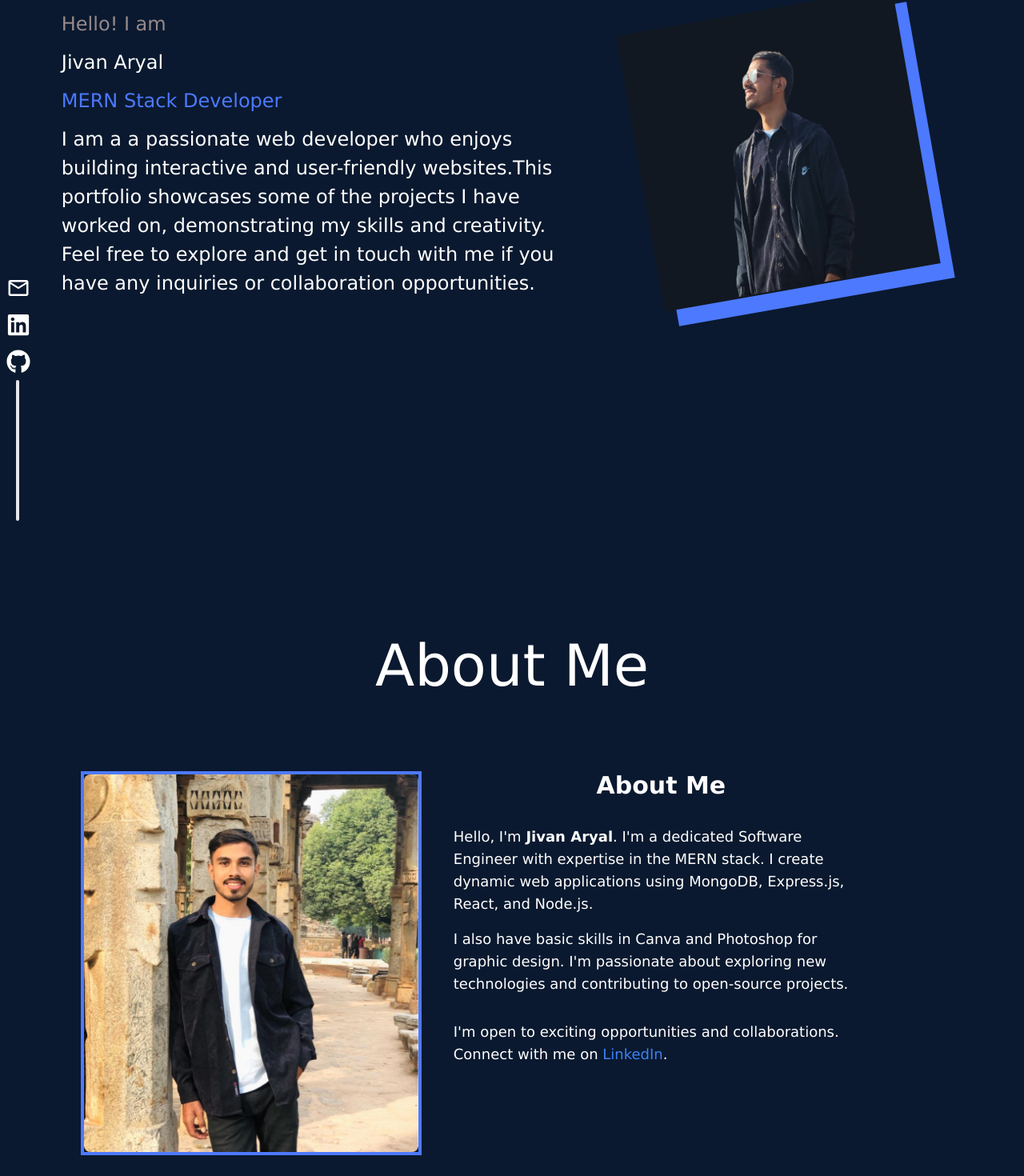
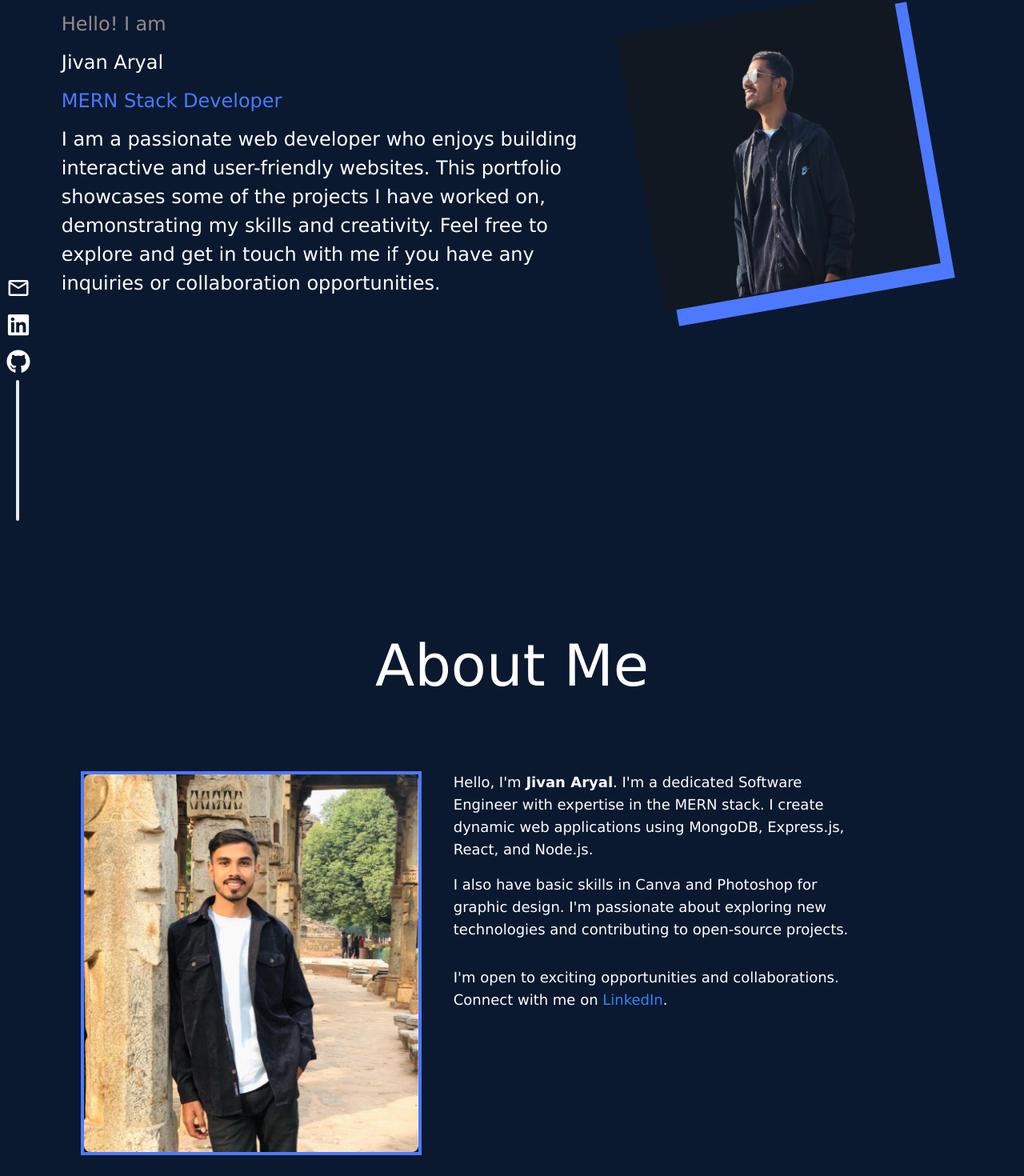
Before and after one commit to jivanaryal/profile, a React (Vite) app: page / in a window 1280 px wide. Shown: the part 147-1617 px from the top of the page at 80% size. Built offline with nearby package versions, Linux system fonts and the light colour scheme.

Commit message:
new animation

```diff
--- a/package.json
+++ b/package.json
@@ -14,6 +14,7 @@
     "react": "^18.2.0",
     "react-dom": "^18.2.0",
     "react-icons": "^5.2.1",
+    "react-intersection-observer": "^9.10.3",
     "react-router-dom": "^6.23.1"
   },
   "devDependencies": {
--- a/src/components/Pages/About.jsx
+++ b/src/components/Pages/About.jsx
@@ -1,20 +1,66 @@
+import React from "react";
+import { motion } from "framer-motion";
+import { useInView } from "react-intersection-observer";
 import myPhoto from "../../assets/images/jivan.jpg"; // Replace with the actual path to your photo
 
 const About = () => {
+  const containerVariants = {
+    hidden: { opacity: 0, y: 50 },
+    visible: {
+      opacity: 1,
+      y: 0,
+      transition: {
+        duration: 0.9,
+        delay: 0.4,
+        staggerChildren: 0.2,
+      },
+    },
+  };
+
+  const itemVariants = {
+    hidden: { opacity: 0, y: 20 },
+    visible: {
+      opacity: 1,
+      y: 0,
+      transition: { duration: 0.4 },
+    },
+  };
+
+  const { ref: sectionRef, inView: sectionInView } = useInView({
+    triggerOnce: true,
+    threshold: 0.1,
+  });
+
   return (
-    <section className="min-h-screen text-white md:my-16 my-4">
-      <h1 className=" text-center md:text-7xl text-5xl">About Me</h1>
-      <div className="  px-6">
-        <div className="md:grid md:grid-cols-12 gap-10 md:pt-24  pt-10">
-          <div className="border-mainColor border-4 w-fit md:ml-0 ml-1 md:col-span-5 col-span-full  md:max-h-[500px] overflow-hidden max-h-[300px]   mb-6">
+    <motion.section
+      className="min-h-screen text-white md:my-16 my-4"
+      initial="hidden"
+      animate={sectionInView ? "visible" : "hidden"}
+      variants={containerVariants}
+      ref={sectionRef}
+    >
+      <motion.h1
+        className="text-center md:text-7xl text-5xl"
+        variants={itemVariants}
+      >
+        About Me
+      </motion.h1>
+      <div className="px-6">
+        <div className="md:grid md:grid-cols-12 gap-10 md:pt-24 pt-10">
+          <motion.div
+            className="border-mainColor border-4 w-fit md:ml-0 ml-1 md:col-span-5 col-span-full md:max-h-[500px] overflow-hidden max-h-[300px] mb-6"
+            variants={itemVariants}
+          >
             <img
               src={myPhoto}
               alt="Jivan Aryal"
-              className="rounded-lg  h-full w-full transform transition-transform duration-500 hover:scale-105"
+              className="rounded-lg h-full w-full transform transition-transform duration-500 hover:scale-105"
             />
-          </div>
-          <div className=" flex flex-col  gap-4 md:col-span-6 col-span-full  md:text-[1.5rem] text-[1rem]">
-            <h2 className="text-3xl font-bold mb-4 text-center">About Me</h2>
+          </motion.div>
+          <motion.div
+            className="flex flex-col gap-4 md:col-span-6 col-span-full md:text-[1.5rem] text-[1rem]"
+            variants={itemVariants}
+          >
             <p className="justify-start md:text-lg text-base mb-0">
               Hello, I'm <span className="font-semibold">Jivan Aryal</span>. I'm
               a dedicated Software Engineer with expertise in the MERN stack. I
@@ -37,10 +83,10 @@ const About = () => {
               </a>
               .
             </p>
-          </div>
+          </motion.div>
         </div>
       </div>
-    </section>
+    </motion.section>
   );
 };
 
--- a/src/components/Pages/ProfileIntro.jsx
+++ b/src/components/Pages/ProfileIntro.jsx
@@ -1,24 +1,43 @@
+import React from "react";
+import { motion } from "framer-motion";
 import Rhombus from "../design/Rhombus";
 
 const ProfileIntro = () => {
+  const containerVariants = {
+    hidden: { opacity: 0, y: 50 },
+    visible: {
+      opacity: 1,
+      y: 0,
+      transition: {
+        duration: 1,
+        delay: 0.5,
+      },
+    },
+  };
+
   return (
-    <div className="md:grid  md:grid-cols-12 min-h-screen md:pt-20 pt-10 md:text-[1.5rem] text-[1rem] md:gap-4 gap-10">
-      <div className="col-span-7  flex flex-col gap-3">
+    <motion.div
+      className="md:grid md:grid-cols-12 min-h-screen md:pt-20 pt-10 md:text-[1.5rem] text-[1rem] md:gap-4 gap-10"
+      variants={containerVariants}
+      initial="hidden"
+      animate="visible"
+    >
+      <motion.div className="col-span-7  flex flex-col gap-3">
         <p className="text-[#a19292ee]">Hello! I am</p>
         <h1>Jivan Aryal</h1>
         <h1 className="text-mainColor">MERN Stack Developer</h1>
         <p>
-          I am a a passionate web developer who enjoys building interactive and
-          user-friendly websites.This portfolio showcases some of the projects I
-          have worked on, demonstrating my skills and creativity. Feel free to
+          I am a passionate web developer who enjoys building interactive and
+          user-friendly websites. This portfolio showcases some of the projects
+          I have worked on, demonstrating my skills and creativity. Feel free to
           explore and get in touch with me if you have any inquiries or
           collaboration opportunities.
         </p>
-      </div>
-      <div className=" md:col-span-5  mx-auto md:mt-0 md:my-20 my-10">
+      </motion.div>
+      <motion.div className="md:col-span-5  mx-auto md:mt-0 md:my-20 my-10">
         <Rhombus />
-      </div>
-    </div>
+      </motion.div>
+    </motion.div>
   );
 };
 
--- a/src/components/Pages/Projects.jsx
+++ b/src/components/Pages/Projects.jsx
@@ -1,12 +1,13 @@
+import React from "react";
+import { RiLiveLine } from "react-icons/ri";
+import { FaGithub } from "react-icons/fa6";
+import { motion } from "framer-motion";
 import amazon from "../../assets/images/amazon.png";
 import colorib from "../../assets/images/colorib.png";
 import hubit from "../../assets/images/hubit.png";
 import portfolio from "../../assets/images/oldport.png";
 import employeeManagement from "../../assets/images/cms.jpeg";
 import employeeDashboard from "../../assets/images/ems.jpeg";
-import { RiLiveLine } from "react-icons/ri";
-import { FaGithub } from "react-icons/fa6";
-// import { Link } from "react-router-dom";
 
 const Projects = () => {
   const ProjectData = [
@@ -80,16 +81,27 @@ const Projects = () => {
       gitpath: "https://github.com/jivanaryal/portfolio",
     },
   ];
+
+  const cardVariants = {
+    hidden: { opacity: 0, y: 50 },
+    visible: { opacity: 1, y: 0, transition: { duration: 0.2, delay: 0.05 } }, // faster animation
+  };
+
   return (
-    <div className="min-h-screen pt-20 ">
+    <div className="min-h-screen pt-20">
       <div>
         <h1 className="md:text-7xl text-5xl text-center">Projects</h1>
         <div className="flex flex-col md:gap-14 gap-4">
           {ProjectData.map((val, i) => {
             return (
-              <div
+              <motion.div
                 key={i}
                 className="md:grid  md:grid-cols-12 md:gap-10 gap-4 pt-24"
+                custom={i}
+                initial="hidden"
+                whileInView="visible"
+                viewport={{ once: true }}
+                variants={cardVariants}
               >
                 <div className="left-image md:col-span-6 col-span-full w-full bg-red-500 max-h-[300px] md:mb-2 mb-6 ">
                   <img src={val.image} alt="" className="h-full w-full" />
@@ -135,7 +147,7 @@ const Projects = () => {
                     </a>
                   </div>
                 </div>
-              </div>
+              </motion.div>
             );
           })}
         </div>
--- a/src/components/Pages/Skills.jsx
+++ b/src/components/Pages/Skills.jsx
@@ -1,94 +1,102 @@
+import React from "react";
+import { motion } from "framer-motion";
+import { useInView } from "react-intersection-observer";
+
 const FrontendData = [
-  {
-    name: "HTML",
-  },
-  {
-    name: "CSS",
-  },
-  {
-    name: "JavaScript",
-  },
-  {
-    name: "TypeScript",
-  },
-  {
-    name: "React",
-  },
-  {
-    name: "NextJs",
-  },
+  { name: "HTML" },
+  { name: "CSS" },
+  { name: "JavaScript" },
+  { name: "TypeScript" },
+  { name: "React" },
+  { name: "NextJs" },
 ];
 
 const backendData = [
-  {
-    name: "Node.js",
-  },
-  {
-    name: "Express.js",
-  },
-  {
-    name: "MongoDB",
-  },
-  {
-    name: "MYSQL",
-  },
+  { name: "Node.js" },
+  { name: "Express.js" },
+  { name: "MongoDB" },
+  { name: "MYSQL" },
 ];
 
 const Miscellaneous = [
-  {
-    name: "git",
-  },
-  {
-    name: "office packages",
-  },
-  {
-    name: "Canva",
-  },
-  {
-    name: "Basic Video Editing",
-  },
+  { name: "git" },
+  { name: "office packages" },
+  { name: "Canva" },
+  { name: "Basic Video Editing" },
 ];
 
+const itemVariants = {
+  hidden: { opacity: 0, x: -50 },
+  visible: { opacity: 1, x: 0, transition: { duration: 1 } },
+};
+
 const Skills = () => {
+  const { ref: frontendRef, inView: frontendInView } = useInView({
+    triggerOnce: true,
+    threshold: 0.1,
+  });
+
+  const { ref: backendRef, inView: backendInView } = useInView({
+    triggerOnce: true,
+    threshold: 0.1,
+  });
+
+  const { ref: miscRef, inView: miscInView } = useInView({
+    triggerOnce: true,
+    threshold: 0.1,
+  });
+
   return (
     <div className="min-h-screen md:py-52 py-36">
       <div>
         <h1 className="md:text-7xl text-5xl text-center">Skills</h1>
         <div className="flex flex-col flex-nowrap gap-10 pt-10">
-          <div className="flex flex-col gap-3">
+          <div className="flex flex-col gap-3" ref={frontendRef}>
             <h1 className="md:text-4xl text-3xl">FrontEnd</h1>
-            <div className="flex  flex-wrap gap-4">
-              {FrontendData.map((val, i) => {
-                return (
-                  <div key={i} className="skill-button">
-                    {val.name}
-                  </div>
-                );
-              })}
+            <div className="flex flex-wrap gap-4">
+              {FrontendData.map((val, i) => (
+                <motion.div
+                  key={i}
+                  className="skill-button"
+                  initial="hidden"
+                  animate={frontendInView ? "visible" : "hidden"}
+                  variants={itemVariants}
+                >
+                  {val.name}
+                </motion.div>
+              ))}
             </div>
           </div>
-          <div className="flex flex-col flex-nowrap gap-4">
+          <div className="flex flex-col flex-nowrap gap-4" ref={backendRef}>
             <h1 className="md:text-4xl text-3xl">Backend and Database</h1>
             <div className="flex flex-wrap gap-4">
-              {backendData.map((val, i) => {
-                return (
-                  <div key={i} className="flex skill-button">
-                    {val.name}
-                  </div>
-                );
-              })}
+              {backendData.map((val, i) => (
+                <motion.div
+                  key={i}
+                  className="flex skill-button"
+                  initial="hidden"
+                  animate={backendInView ? "visible" : "hidden"}
+                  variants={itemVariants}
+                >
+                  {val.name}
+                </motion.div>
+              ))}
             </div>
           </div>
-          <div className="flex flex-col gap-4">
+          <div className="flex flex-col gap-4" ref={miscRef}>
             <h1 className="md:text-4xl text-3xl">Miscellaneous</h1>
             <div className="flex flex-wrap gap-4">
-              {Miscellaneous.map((val, i) => {
-                return (
-                  <div key={i} className="skill-button">
-                    {val.name}
-                  </div>
-                );
-              })}
+              {Miscellaneous.map((val, i) => (
+                <motion.div
+                  key={i}
+                  className="skill-button"
+                  initial="hidden"
+                  animate={miscInView ? "visible" : "hidden"}
+                  variants={itemVariants}
+                >
+                  {val.name}
+                </motion.div>
+              ))}
             </div>
           </div>
         </div>
--- a/src/components/Pages/WantTo.jsx
+++ b/src/components/Pages/WantTo.jsx
@@ -1,20 +1,23 @@
+import React from "react";
 import { AiFillLinkedin, AiOutlineTwitter } from "react-icons/ai";
 import { FaFacebook, FaGithub } from "react-icons/fa6";
 import { Link } from "react-router-dom";
+import { motion } from "framer-motion";
+import { useInView } from "react-intersection-observer";
 
 const ContactDetails = [
   {
-    title: " Offer job Opportunity ?",
+    title: "Offer job Opportunity?",
     description:
-      " I am open to discussing potential job opportunities or collaborations. With experience in web development and software engineering, I am interested in roles that allow me to work on exciting and challenging projects. If you have a project or role in mind, feel free to reach out and let's discuss!",
+      "I am open to discussing potential job opportunities or collaborations. With experience in web development and software engineering, I am interested in roles that allow me to work on exciting and challenging projects. If you have a project or role in mind, feel free to reach out and let's discuss!",
   },
   {
-    title: " Connect ?",
+    title: "Connect?",
     description:
-      " Networking is key in the tech industry, and I'm always looking to meet new people and expand my professional circle. Whether you're a fellow developer, designer, or entrepreneur, I'd love to chat and learn more about your work. Let's grab a virtual coffee and see where the conversation takes us!",
+      "Networking is key in the tech industry, and I'm always looking to meet new people and expand my professional circle. Whether you're a fellow developer, designer, or entrepreneur, I'd love to chat and learn more about your work. Let's grab a virtual coffee and see where the conversation takes us!",
   },
   {
-    title: " Build Something ?",
+    title: "Build Something?",
     description:
       "I have a passion for developing innovative web applications that solve complex problems. Whether it's building a custom e-commerce platform or a cutting-edge web app, I'm always ready for a new challenge. Let's create something amazing together!",
   },
@@ -39,39 +42,82 @@ const logos = [
   },
 ];
 
+const containerVariants = {
+  hidden: { opacity: 0 },
+  visible: {
+    opacity: 1,
+    transition: {
+      staggerChildren: 0.3,
+    },
+  },
+};
+
+const itemVariants = {
+  hidden: { opacity: 0, x: -50 },
+  visible: { opacity: 1, x: 0, transition: { duration: 0.5 } },
+};
+
+const iconVariants = {
+  hidden: { opacity: 0, scale: 0 },
+  visible: { opacity: 1, scale: 1, transition: { duration: 0.5 } },
+};
+
 const WantTo = () => {
+  const { ref: containerRef, inView: containerInView } = useInView({
+    triggerOnce: true,
+    threshold: 0.1,
+  });
+
+  const { ref: iconsRef, inView: iconsInView } = useInView({
+    triggerOnce: true,
+    threshold: 0.1,
+  });
+
   return (
     <div className="min-h-screen">
       <div>
         <h1 className="md:text-7xl text-5xl text-center">Wants To</h1>
 
-        <div className="grid lg:grid-cols-3 md:grid-cols-2 grid-cols-1  md:gap-10 gap-8 md:pt-20 pt-10">
-          {ContactDetails.map((val, i) => {
-            return (
-              <div key={i} className="flex flex-col gap-6">
+        <motion.div
+          className="grid lg:grid-cols-3 md:grid-cols-2 grid-cols-1 md:gap-10 gap-8 md:pt-20 pt-10"
+          ref={containerRef}
+          variants={containerVariants}
+          initial="hidden"
+          animate={containerInView ? "visible" : "hidden"}
+        >
+          {ContactDetails.map((val, i) => (
+            <motion.div
+              key={i}
+              className="flex flex-col gap-6"
+              variants={itemVariants}
+            >
               <div className="text-center md:text-4xl text-3xl text-mainColor">
                 {val.title}
               </div>
-                <div className="md:text-[1.2rem] text-[1rem] ">
+              <div className="md:text-[1.2rem] text-[1rem]">
                 {val.description}
               </div>
-              </div>
-            );
-          })}
-        </div>
-        <div className="     flex justify-center mr-10 pt-10  md:gap-4 gap-2 mt-8 md:mt-10 ml-4 md:ml-32">
-          {logos.map((val, i) => {
-            return (
+            </motion.div>
+          ))}
+        </motion.div>
+        <motion.div
+          className="flex justify-center mr-10 pt-10 md:gap-4 gap-2 mt-8 md:mt-10 ml-4 md:ml-32"
+          ref={iconsRef}
+          variants={containerVariants}
+          initial="hidden"
+          animate={iconsInView ? "visible" : "hidden"}
+        >
+          {logos.map((val, i) => (
             <Link to={val.path} key={i}>
-                <div
-                  className={`border-2 rounded-full text-white hover:text-mainColor hover:shadow-md hover:shadow-mainColor transition-all delay-100 duration-200 p-3  shadow-2xl border-transparent md:text-4xl text-2xl `}
+              <motion.div
+                className="border-2 rounded-full text-white hover:text-mainColor hover:shadow-md hover:shadow-mainColor transition-all delay-100 duration-200 p-3 shadow-2xl border-transparent md:text-4xl text-2xl"
+                variants={iconVariants}
               >
                 {val.logo}
-                </div>
+              </motion.div>
             </Link>
-            );
-          })}
-        </div>
+          ))}
+        </motion.div>
       </div>
     </div>
   );
--- a/src/components/navigation/Navbar.jsx
+++ b/src/components/navigation/Navbar.jsx
@@ -29,6 +29,7 @@ const Navbar = ({ show, sidebar, setSideBar }) => {
   const CursorPointer = (value) => {
     window.scrollTo({ behavior: "smooth", top: value });
   };
+
   return (
     <div className="pt-6 w-[90%] mx-auto">
       <div className="flex  items-center gap-32 w-full">
@@ -42,7 +43,7 @@ const Navbar = ({ show, sidebar, setSideBar }) => {
                 <div
                   className={`${
                     show ? "hidden" : "visible"
-                  } capitalize text-xl cursor-pointer`}
+                  } capitalize text-[1.5rem] cursor-pointer`}
                   onClick={() => CursorPointer(val.value)}
                 >
                   {val.name}
```
Also changed, not shown: 1 other file (tests, documents, lock files or other folders). Lines whose indentation alone changed are shown as unchanged.
